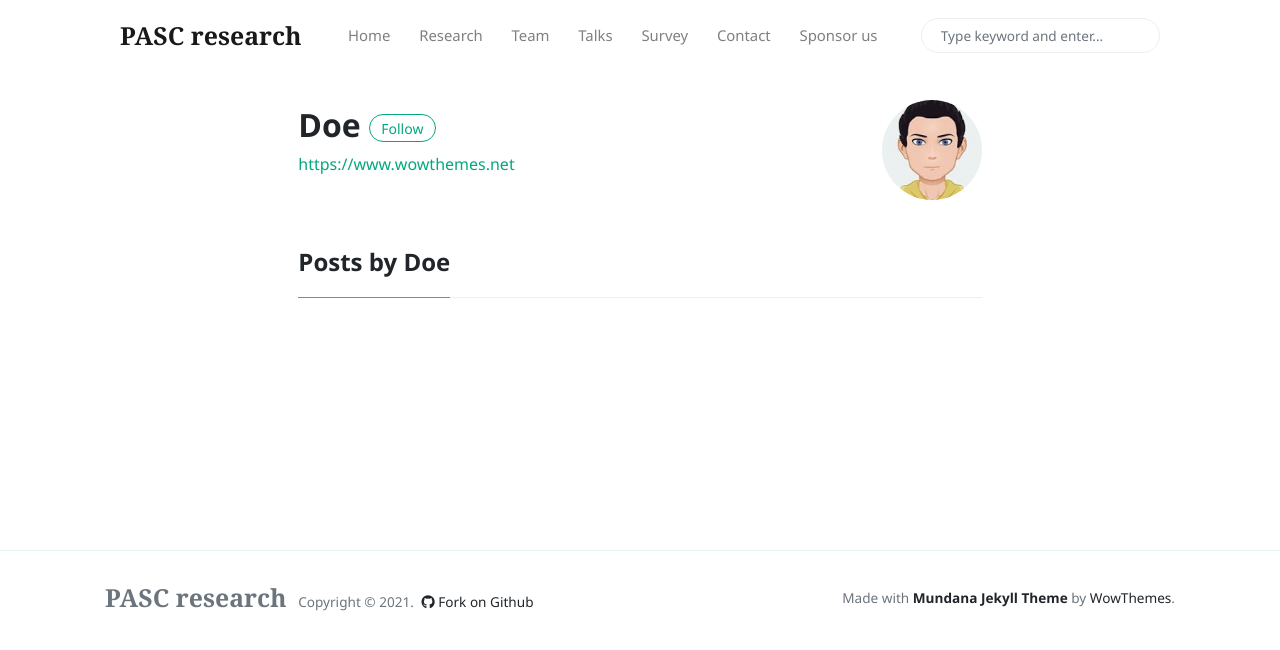
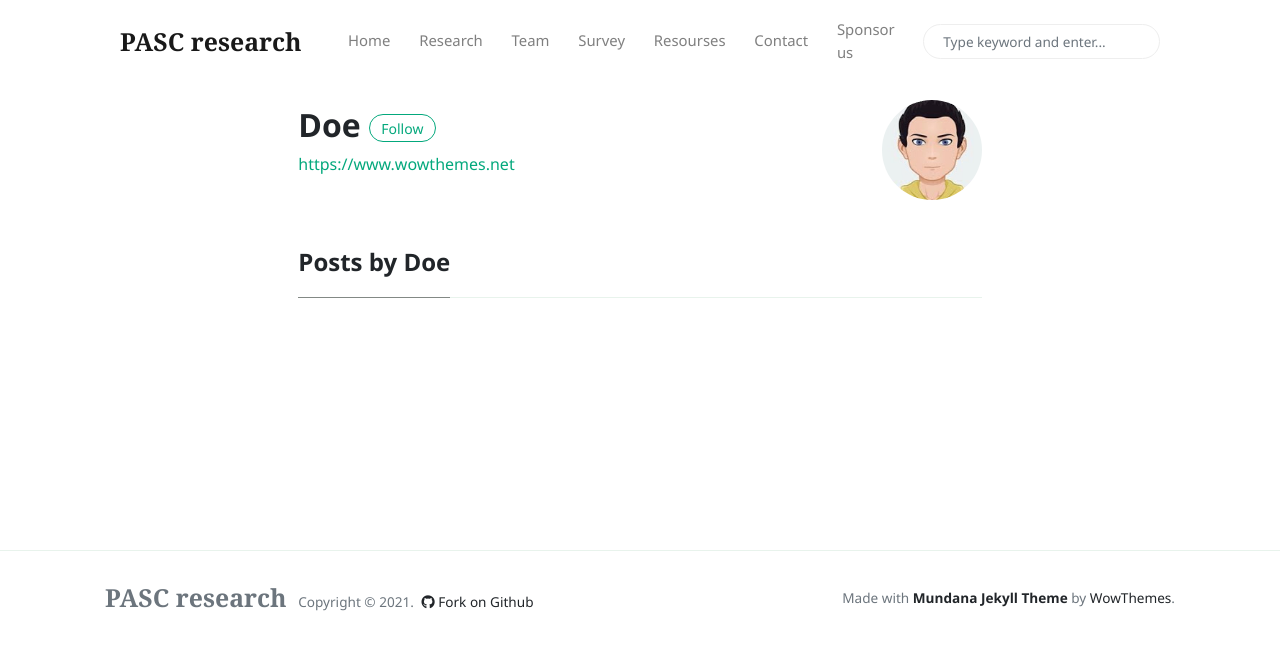
Before and after one commit to pasc-research/pasc-research.github.io, a Jekyll site: the page built from _pages/author-doe.html, in a window 1280 px wide. Shown: the top 650 px of the page. Built offline with Jekyll 4.4.1, drawn with Linux system fonts in a browser that asks for light colours; nearby versions of some CDN libraries.

```diff
--- a/_includes/menu-header.html
+++ b/_includes/menu-header.html
@@ -9,11 +9,11 @@
 <a class="nav-link" href="{{site.baseurl}}/authors-list.html">Team</a>
 </li>
 <li class="nav-item">
-<a class="nav-link" href="{{site.baseurl}}/talks.html">Talks</a>
+<!--  Fix this later -->
+<a class="nav-link" href="https://matth-ijs.nl/files/jekyll_survey/index.html">Survey</a>
 </li>
 <li class="nav-item">
-<!--  Fix this later -->
-<a class="nav-link" href="https://matth-ijs.nl/files/jekyll_survey/index.html">Survey</a>
+<a class="nav-link" href="{{site.baseurl}}/talks.html">Resourses</a>
 </li>
 <li class="nav-item">
 <a class="nav-link" href="{{site.baseurl}}/contact.html">Contact</a>
```
